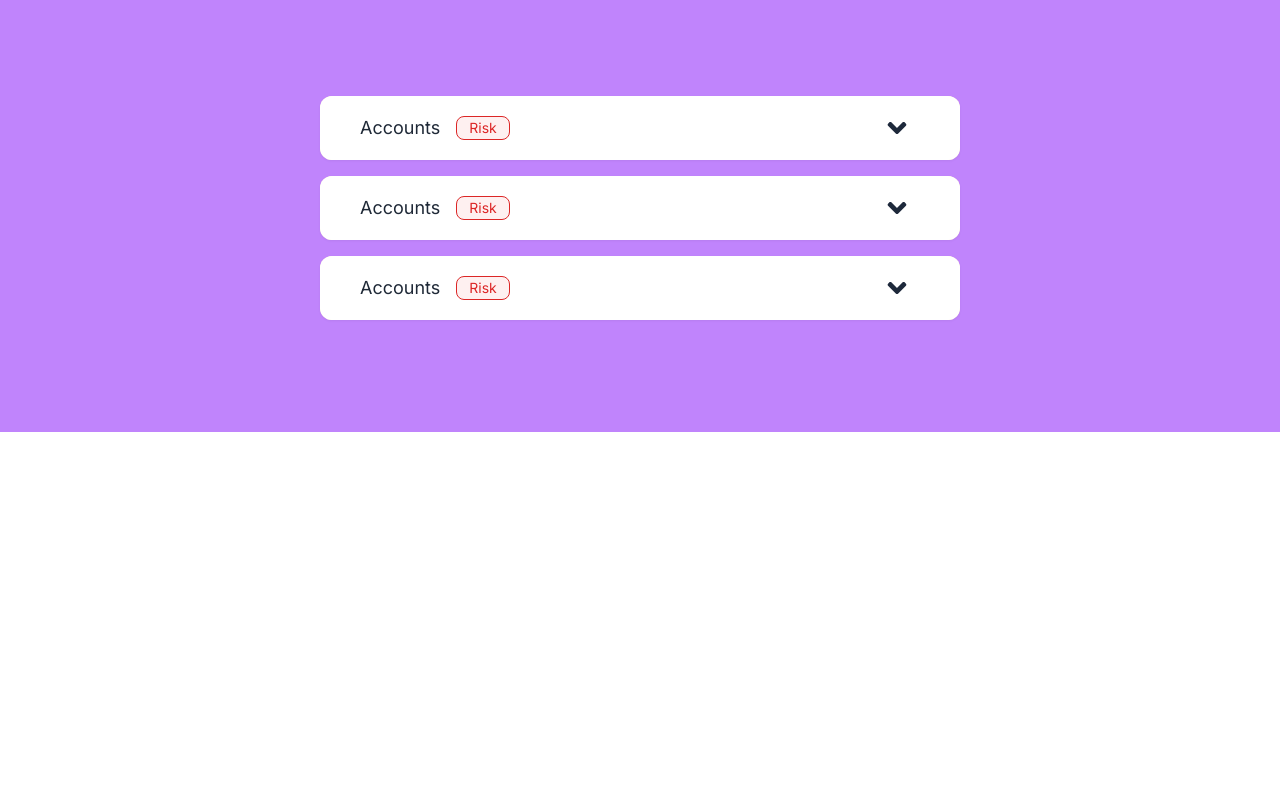
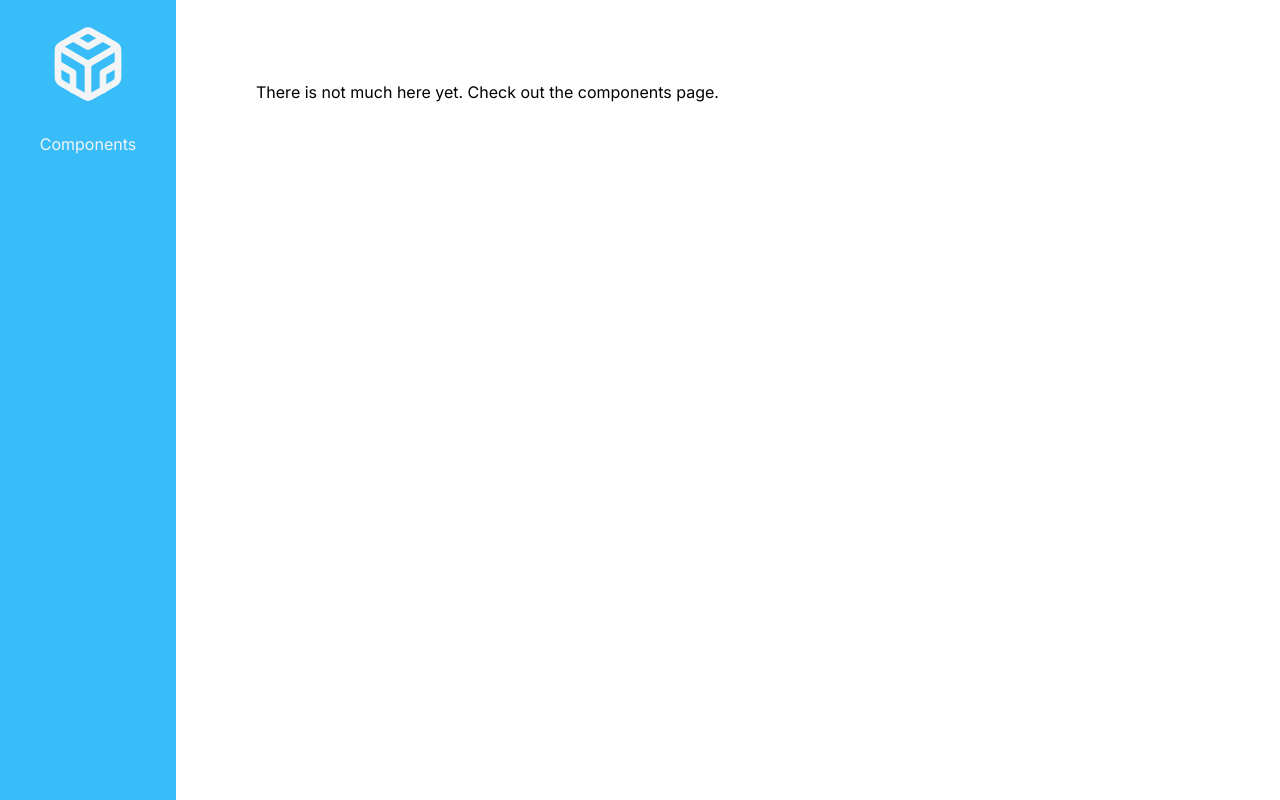
Before and after one commit to eugeniosp3/componentFactory, a Next.js app: page / in a window 1280 px wide. Built offline with nearby package versions, Linux system fonts and the light colour scheme.

Commit message:
added a home page, a simple nav, a logo icon, and started organizing experiments page by component. Will likely do alphabetical.

```diff
--- /dev/null
+++ b/app/AllComponents/page.jsx
@@ -0,0 +1,39 @@
+import React from 'react'
+import Accordion from '../components/Accordion/Accordion'
+
+function AllComponents() {
+  return (
+
+    <div className="py-10
+    xxs:bg-rose-100 xs:bg-zinc-100 sm:bg-orange-200
+    md:bg-sky-200 lg:bg-stone-200 xl:bg-green-200 2xl:bg-teal-200
+    w-screen h-screen
+    flex flex-col items-center justify-start select-none
+
+">
+    <div className="w-11/12"><a href="/" className="text-blue-600 hover:text-blue-900">Back</a></div>
+
+    <div className="py-4 lg:w-1/2 w-11/12">
+        Resize the page for different colors and responsive breakpoints tests. Click the component name to view code in Github.
+        <br/><br/>All components can be found here:
+        <a className="ml-4 font-medium text-fuchsia-500 hover:text-violet-500 bg-yellow-300 hover:bg-red-100 border-2 border-fuchsia-500 p-1 px-2 rounded-full" href="https://github.com/eugeniosp3/componentFactory/tree/main/app/components"> Github Repo</a>
+
+        <p className="font-medium pt-8 pb-2 select-none">
+        <a className="text-black/30 hover:text-slate-800 ease-in-out duration-1000" href="https://github.com/eugeniosp3/componentFactory/tree/main/app/components/Accordion">
+            Accordion
+            </a>
+        </p>
+        </div>
+
+      <div className="w-screen flex flex-col items-center justify-center">
+
+     <Accordion />
+     <Accordion />
+     </div>
+
+
+     </div>
+  )
+}
+
+export default AllComponents
--- a/app/components/Accordion/Accordion.jsx
+++ b/app/components/Accordion/Accordion.jsx
@@ -7,7 +7,7 @@ function Accordion({header, badge}) {
   return (
     <div className={`backdrop-blur-md flex flex-col items-center hover:ease-in-out hover:duration-600 ease-in-out duration-700
                     xxs:w-11/12 xs:w-11/12 sm:w-11/12 md:w-11/12 lg:w-1/2 xl:w-1/2 2xl:w-1/2
-                    xxs:bg-cyan-100 xs:bg-teal-200 sm:bg-purple-200 md:bg-blue-200 lg:bg-purple-200 xl:bg-yellow-100 2xl:bg-green-200
+                    xxs:bg-pink-200 xs:bg-gray-200 sm:bg-orange-100 md:bg-sky-100 lg:bg-stone-100 xl:bg-green-100 2xl:bg-teal-100
                     rounded-xl
                     ${open ? "h-96" : "h-16"}
                     relative
@@ -16,11 +16,13 @@ function Accordion({header, badge}) {
                     `}
 
                     >
-                        <div className="h-16 bg-white hover:bg-gray-100 rounded-xl px-10 py-4
+                        <div className="h-16 hover:bg-gray-100 rounded-xl px-10 py-4
                          flex justify-start items-center duration-700 ease-out hover:drop-shadow-lg active:drop-shadow-none drop-shadow-sm
                          cursor-pointer relative
                          mx-auto
                          xxs:w-full xs:w-full sm:w-full md:w-full lg:w-full xl:w-full 2xl:w-full
+                         xxs:bg-pink-300 xs:bg-slate-300 sm:bg-orange-300 md:bg-sky-300 lg:bg-stone-300 xl:bg-green-300 2xl:bg-teal-300
+
                          "
                          onClick={() => setOpen(!open)}
                          >
@@ -48,28 +50,28 @@ function Accordion({header, badge}) {
         {open ? <div className="backdrop-blur-xl w-5/6 h-4/6 p-6
          relative left-max-content top-1/4 -translate-y-1/4
           rounded-lg overflow-y-scroll select-none cursor-text
-           ease-in-out duration-1000 bg-red-100">
+           ease-in-out duration-1000 ">
             <p className="ease-in-out duration-300 transition delay-1000 ">
-                <p className="text-black/30 text-md mb-4">Balance Summary</p>
+                <p className="text-black/30 text-md xxs:max-sm:text-sm mb-4">Balance Summary</p>
                 <ul>
                     <li className=" text-gray-800 cursor-default
-                     text-md mb-4
+                     md:text-md xxs:max-sm:text-sm mb-4
                      flex items-center justify-start">Bank of America $12,000.00
                     <div className="flex items-center justify-center border-solid border
                      border-red-600 rounded-lg bg-red-100/50
-                      px-3 ml-4 h-6"><p className="text-red-600 font-regular text-sm">Risk</p></div></li>
+                      px-3 ml-4 h-6"><p className="text-red-600 font-regular text-sm xxs:max-sm:text-xs">Risk</p></div></li>
                     <li className=" text-gray-800 cursor-default
-                     text-md mb-4"
+                     md:text-md xxs:max-sm:text-sm mb-4"
                      >Capital One $12.97</li>
                     <li className=" text-gray-800 cursor-default
-                     text-md mb-4"
+                     md:text-md xxs:max-sm:text-sm mb-4"
                      >American Express $13.14</li>
                     <li className=" text-gray-800 cursor-default
-                     text-md mb-4
+                     md:text-md xxs:max-sm:text-sm mb-4
                      flex items-center justify-start">Chase Bank $0.00
                     <div className="flex items-center justify-center border-solid border
                      border-blue-600 rounded-lg bg-blue-100/50
-                      px-3 ml-4 h-6"><p className="text-blue-600 font-regular text-sm">Frozen</p></div>
+                      px-3 ml-4 h-6"><p className="text-blue-600 font-regular text-sm xxs:max-sm:text-xs">Frozen</p></div>
                     </li>
 
 
--- a/app/page.js
+++ b/app/page.js
@@ -1,27 +1,21 @@
 import Image from 'next/image'
 import Accordion from './components/Accordion/Accordion'
+import { LuCodesandbox } from "react-icons/lu";
 
 export default function Home() {
   return (
-    <main className="flex flex-col items-center justify-around p-24
-    xxs:bg-rose-100 xs:bg-rose-300 sm:bg-rose-500 md:bg-yellow-300 lg:bg-sky-300 xl:bg-purple-400 2xl:bg-green-500
-    w-screen
+    <div className="mx-auto flex flex-row">
+      <div className="bg-sky-400 w-44 h-screen flex flex-col items-center justify-start py-6 text-gray-100">
+      <LuCodesandbox size={80} className="text-9xl mb-4 "/>
 
-    ">
-      <div className="flex flex-col items-center justify-around w-screen">
-     <Accordion />
-     </div>
+        <div className="hover:bg-sky-500 ease-in-out duration-500 w-11/12 flex items-center justify-center p-3 rounded-lg cursor-pointer">
+        <a className=" ease-in duration-500  " href="/AllComponents">Components</a>
+        </div>
 
-     <div className="flex flex-col items-center justify-around w-screen">
-     <Accordion />
-     </div>
-
-
-     <div className="flex flex-col items-center justify-around w-screen">
-     <Accordion />
-     </div>
-
-
-    </main>
+      </div>
+      <div className="p-20">
+      There is not much here yet. Check out the components page.
+      </div>
+    </div>
   )
 }
```
Also changed, not shown: app/AllComponents/page.module.css (added).
